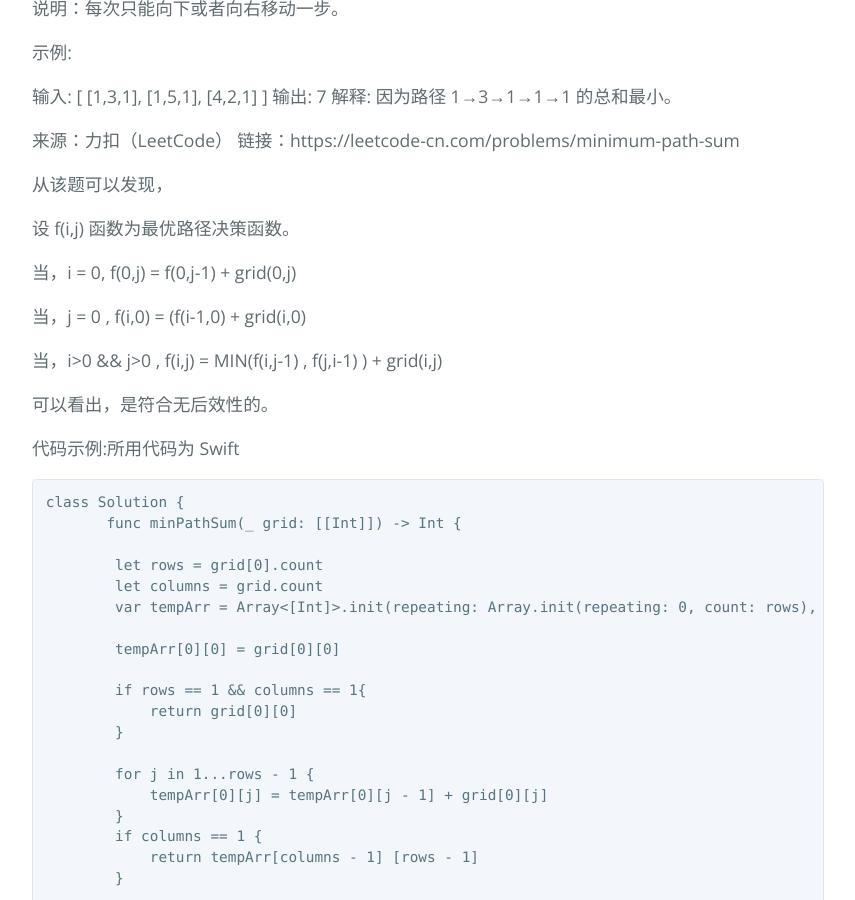
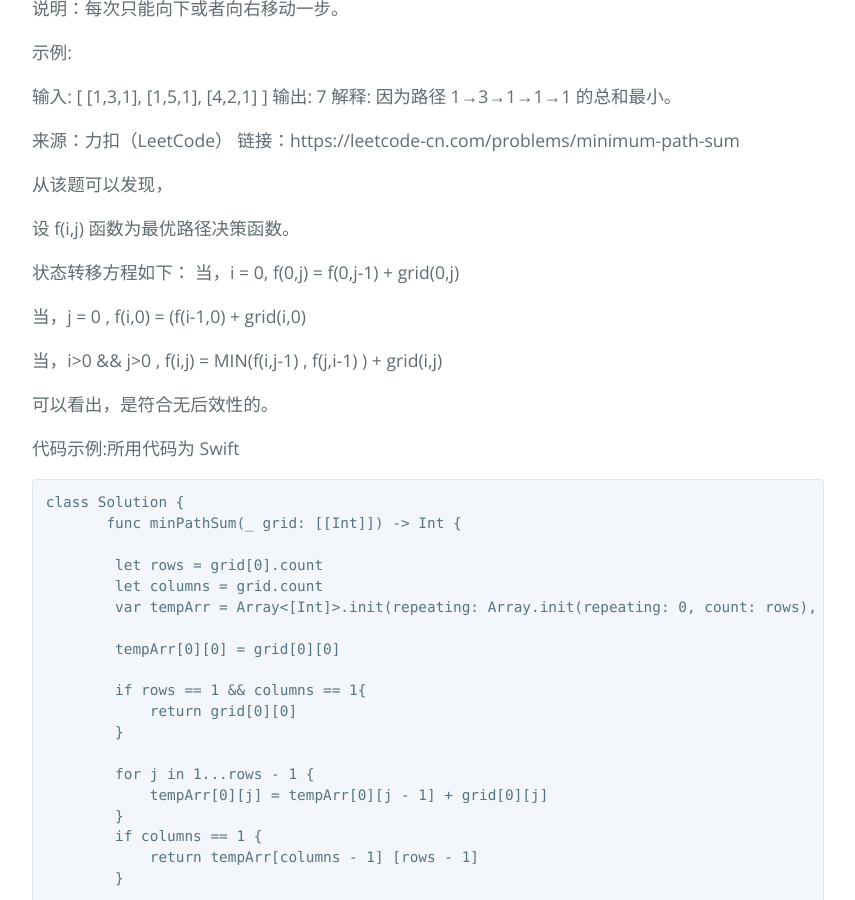
Before and after one commit to lihui1314/lihui1314.github.io, a Jekyll site: the page built from _posts/2020-09-05-动态规划.md, in a window 1280 px wide and 900 px high, scrolled down 1167 px. Shown: the whole window, without its empty margins (232-1087 px from the left). Built offline with Jekyll 4.4.1, drawn with Linux system fonts in a browser that asks for light colours; some of the changed text lies outside the part shown.

Commit message:
no message

```diff
--- a/_posts/2020-09-05-动态规划.md
+++ b/_posts/2020-09-05-动态规划.md
@@ -49,6 +49,7 @@ excerpt: "(Dynamic Programming，DP)是运筹学的一个分支，是求解决
 
    设 f(i,j) 函数为最优路径决策函数。
 
+   状态转移方程如下：
    当，i = 0,                 f(0,j) = f(0,j-1) +  grid(0,j)
 
    当，j = 0 ,                f(i,0) = (f(i-1,0) +  grid(i,0)
@@ -123,6 +124,7 @@ excerpt: "(Dynamic Programming，DP)是运筹学的一个分支，是求解决
 
     设 idx 为判断的起始点，并作为起始点的记录。
 
+    状态转移方程如下：
     当，g(s) < 0 ，                   f(i) = f(i - 1) + 1
 
     当， idx <= g(s) < = i-1 ，          f(i) = MAX(f(i - 1), i - idx)
```
